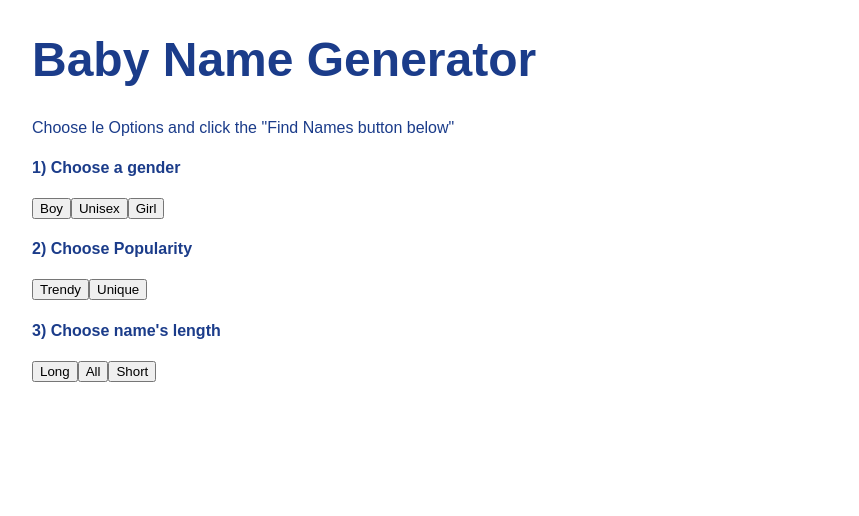
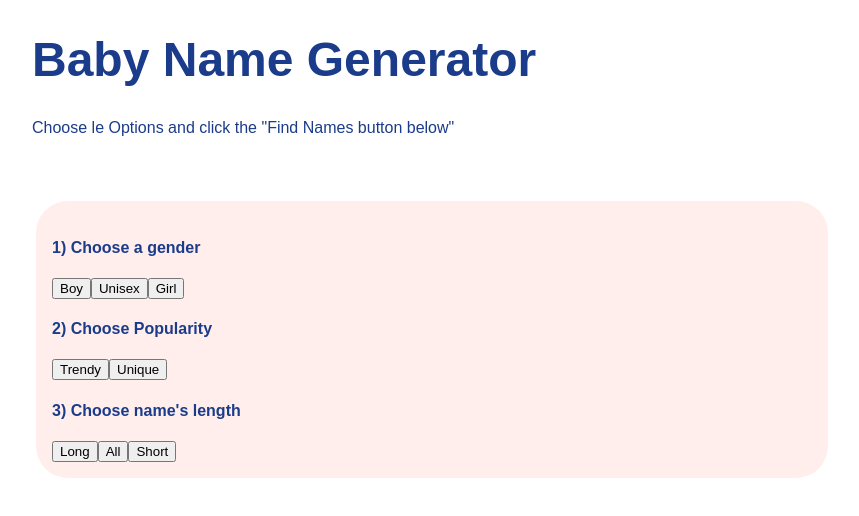
Before and after one commit to Yaasir024/Baby-Name-Generator, a Nuxt app: page / in a window 1280 px wide. Shown: the top 516 px of the page, without its empty margins (208-1067 px from the left). Built offline with nearby package versions, Linux system fonts and the light colour scheme.

Commit message:
style options-container

```diff
--- a/app.vue
+++ b/app.vue
@@ -40,4 +40,13 @@
   font-size: 3rem;
 }
 
+.options-container {
+  background-color: rgb(255,238,236);
+  border-radius: 2rem;
+  padding: 1rem;
+  width: 95%;
+  margin: 0 auto;
+  margin-top: 4rem;
+  position: relative;
+}
 </style>
```
